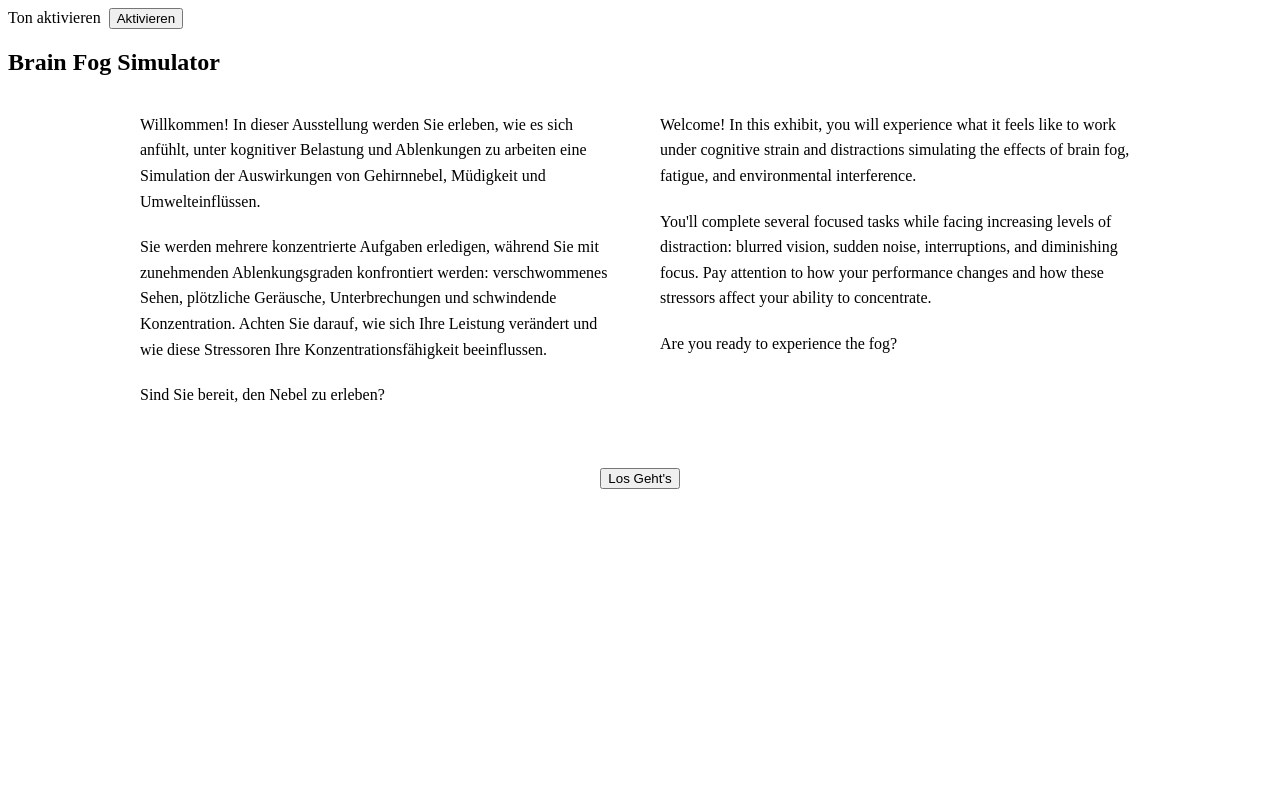
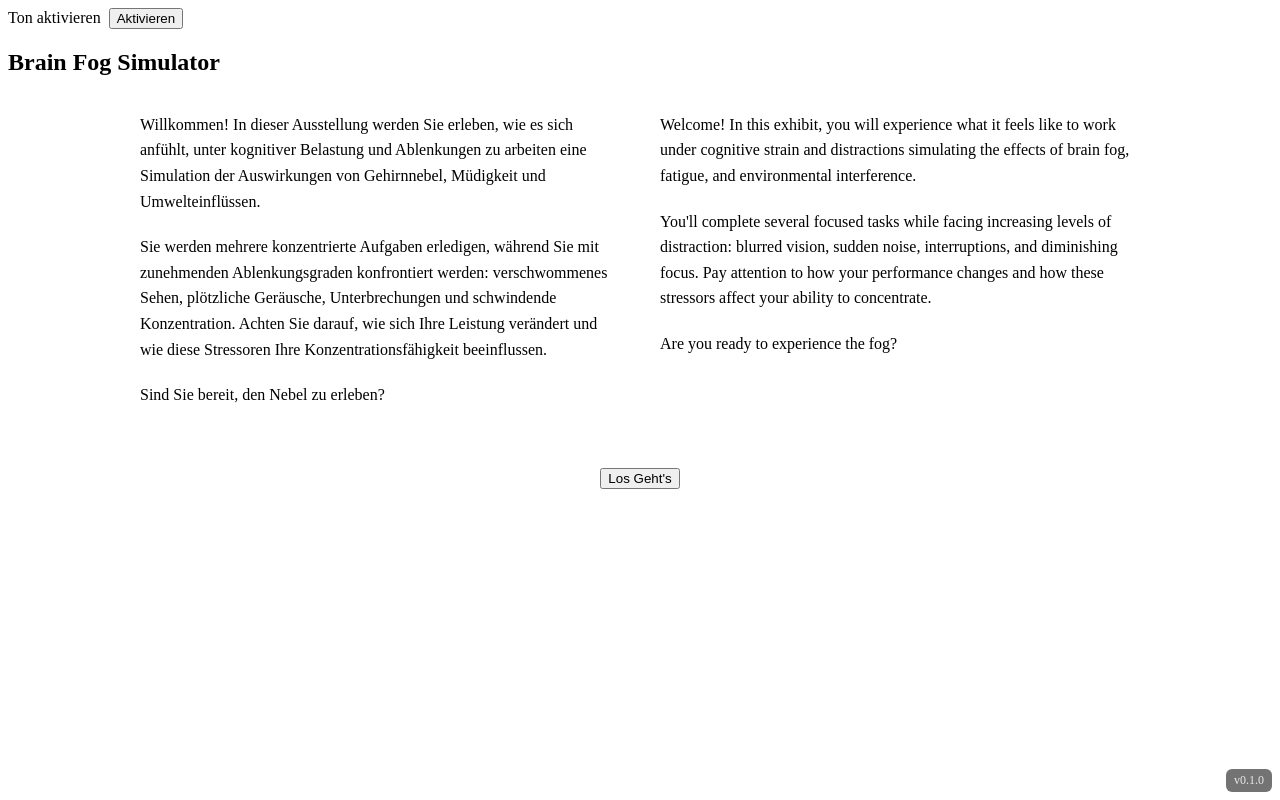
Before and after one commit to ShivangVora1206/waterkant-brainfog-simulator, a React (Vite) app: page / in a window 1280 px wide. Built offline with nearby package versions, Linux system fonts and the light colour scheme; the HTML template or start-up script is replaced by a standard one.

Commit message:
version badge

```diff
--- /dev/null
+++ b/src/components/VersionBadge.tsx
@@ -0,0 +1,22 @@
+import React from 'react'
+import pkg from '../../package.json'
+
+export default function VersionBadge(){
+  const ver = pkg.version || '0.0.0'
+  return (
+    <div style={{
+      position: 'fixed',
+      right: 8,
+      bottom: 8,
+      fontSize: 12,
+      color: 'rgba(255,255,255,0.85)',
+      background: 'rgba(0,0,0,0.55)',
+      padding: '4px 8px',
+      borderRadius: 6,
+      zIndex: 9999,
+      pointerEvents: 'none'
+    }}>
+      v{ver}
+    </div>
+  )
+}
--- a/src/game/GameRoot.tsx
+++ b/src/game/GameRoot.tsx
@@ -1,12 +1,14 @@
 import React from 'react'
 import SceneManager from './SceneManager'
 import AudioBootstrap from '../audio/AudioBootstrap'
+import VersionBadge from '../components/VersionBadge'
 
 export default function GameRoot(){
   return (
     <main className="game-root">
       <AudioBootstrap />
       <SceneManager />
+      <VersionBadge />
     </main>
   )
 }
```
